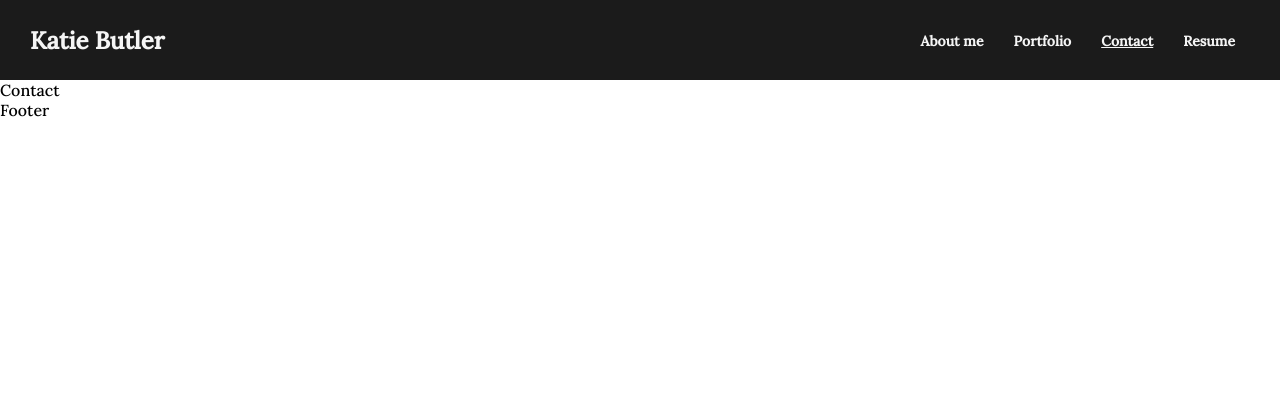
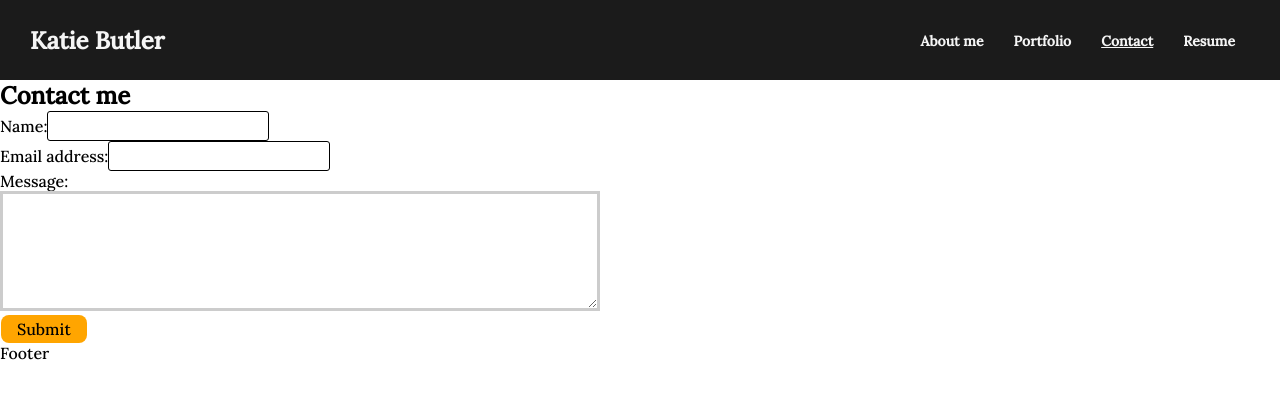
Before and after one commit to katiebutler37/react-portfolio, a React (Create React App) app: page / in a window 1280 px wide. Both pictures are taken after a click on the element "Contact". Shown: the top 398 px of the page. Built offline with nearby package versions, Linux system fonts and the light colour scheme.

Commit message:
form functionality

```diff
--- a/src/components/Contact/index.js
+++ b/src/components/Contact/index.js
@@ -1,8 +1,85 @@
-import React from 'react';
+import React, { useState } from "react";
+import { validateEmail } from "../../utils/helpers";
 
 function Contact() {
+  const [errorMessage, setErrorMessage] = useState("");
+  //set initial state to empty strings to clear the form data
+  const [formState, setFormState] = useState({
+    name: "",
+    email: "",
+    message: "",
+  });
+  const { name, email, message } = formState;
+  //sync the internal state of the component formState with the user input from the DOM
+  function handleChange(e) {
+    if (e.target.name === "email") {
+      const isValid = validateEmail(e.target.value);
+      // isValid conditional statement
+      if (!isValid) {
+        setErrorMessage("Your email is invalid.");
+      } else {
+        setErrorMessage("");
+      }
+    } else {
+      if (!e.target.value.length) {
+        setErrorMessage(`${e.target.name} is required.`);
+      } else {
+        setErrorMessage("");
+      }
+    }
+    //use the spread operator, ...formState, so we can retain the other key-value pairs in this object
+    //Without the spread operator, the formState object would be overwritten to only contain the name: value key pair
+    //the name property of target in the preceding expression actually refers to the name attribute of the form element
+    if (!errorMessage) {
+      //conditional statement only allows the state to update with the user input if there is no error message
+      setFormState({ ...formState, [e.target.name]: e.target.value });
+    }
+  }
+  //completed for the purposes of our front end app
+  //to complete with a backend youd need to send the captured formState data to a database with a POST req
+  function handleSubmit(e) {
+    e.preventDefault();
+    console.log(formState);
+  }
+  // JSX
   return (
-    <section>Contact
+    <section>
+      <h1 data-testid="contact-me">Contact me</h1>
+      <form id="contact-form" onSubmit={handleSubmit}>
+        <div>
+          <label htmlFor="name">Name:</label>
+          <input
+            type="text"
+            name="name"
+            defaultValue={name}
+            onBlur={handleChange}
+          />
+        </div>
+        <div>
+          <label htmlFor="email">Email address:</label>
+          <input
+            type="email"
+            name="email"
+            defaultValue={email}
+            onBlur={handleChange}
+          />
+        </div>
+        <div>
+          <label htmlFor="message">Message:</label>
+          <textarea
+            name="message"
+            rows="5"
+            defaultValue={message}
+            onBlur={handleChange}
+          />
+        </div>
+        {errorMessage && (
+          <div>
+            <p className="error-text">{errorMessage}</p>
+          </div>
+        )}
+        <button data-testid='submit-btn' type="submit">Submit</button>
+      </form>
     </section>
   );
 }
--- a/src/index.css
+++ b/src/index.css
@@ -5,6 +5,20 @@
   margin: 0;
   padding: 0;
   box-sizing: border-box;
+}
+
+:root {
+  --primary: #8c54ff;
+  --secondary: #F3A847;
+  --tertiary: #B12704;
+  --light: #fafafa;
+  --dark: #000000;
+  --darker: #111111;
+  --error: rgb(228, 46, 1);
+  --spacing-one: calc(1rem * 0.5);
+  --spacing-two: calc(1rem);
+  --spacing-five: calc(2.5rem);
+
 }
 
 body {
@@ -57,6 +71,52 @@
 
 .toggle-icon{
   display: none;
+}
+
+button {
+  font-size: 1rem;
+  text-decoration: none;
+  padding: 0.25rem 1rem;
+  border-radius: .5rem;
+  border: none;
+  outline: none;
+  cursor: pointer;
+  margin: 0 1px;
+  background-color: orange;
+}
+
+button:hover {
+  opacity: .8;
+}
+
+button[disabled] {
+  cursor: default;
+  opacity: .8;
+}
+
+form {
+  width: 40%;
+}
+
+input {
+  font-size: 1rem;
+  padding: 0.25rem;
+  border: 1px solid var(--dark);
+  outline: none;
+  border-radius: 3px;
+  transition: box-shadow 0.2s;
+}
+
+input:focus {
+  border: 1px solid var(--secondary);
+  box-shadow: 0 0 .25rem rgba(0, 0, 0, .5);
+}
+
+textarea {
+	width: 600px;
+	height: 120px;
+	border: 3px solid #cccccc;
+	padding: 5px;
 }
 
 @media(max-width: 768px){
```
